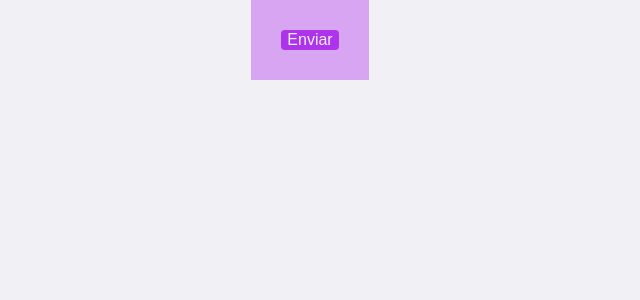
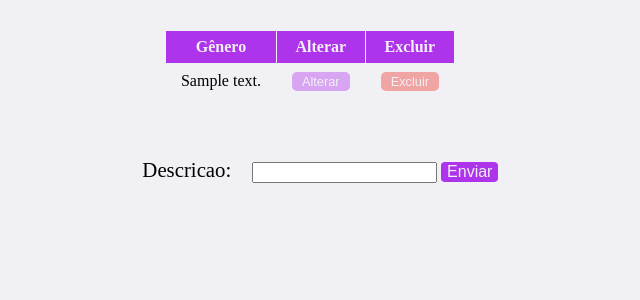
Before and after one commit to Paulo-Felipe-96/igti_flix, a Django app: page /genero/ in a window 1280 px wide. Shown: the part 48-348 px from the top of the page, without its empty margins (330-970 px from the left). Run offline with Django 3.2, Linux system fonts and the light colour scheme; tables that the repository leaves empty hold one stand-in row (values such as "Sample post").

Commit message:
Finalizando a primeira parte com Django, crud completo

```diff
--- a/genero/forms.py
+++ b/genero/forms.py
@@ -2,7 +2,7 @@ from django import forms
 from genero.models import Genero
 
 
-class GeneroForm(forms.Form):
+class GeneroForm(forms.ModelForm):
     class Meta:
         model = Genero
         fields = '__all__'
--- a/genero/urls.py
+++ b/genero/urls.py
@@ -2,5 +2,7 @@ from django.urls import path
 from . import views
 
 urlpatterns = [
-    path('', views.cadastro, name='cadastro')
+    path('', views.cadastro, name='cadastro'),
+    path('delete/<id>', views.delete, name='delete'),
+    path('update/<id>', views.update, name='update')
 ]
--- a/genero/views.py
+++ b/genero/views.py
@@ -1,10 +1,48 @@
 from django.shortcuts import render
+from django.http import HttpResponseNotAllowed
 from . import forms
+from . import models
+
 
 # Create your views here.
 
 
 def cadastro(request):
     form = forms.GeneroForm()
-    data_dict = {'form': form}
+    if request.method == 'POST':
+        print('Salvar os dados')
+        form = forms.GeneroForm(request.POST)
+        print(form)
+        if form.is_valid():
+            form.save(commit=True)
+        else:
+            print('ERROR')
+    gender_list = models.Genero.objects.order_by('descricao')
+    data_dict = {'form': form, 'gender_records': gender_list}
     return render(request, 'genero/genero.html', data_dict)
+
+
+def delete(request, id):
+    try:
+        models.Genero.objects.filter(id=id).delete()
+        form = forms.GeneroForm()
+        gender_list = models.Genero.objects.order_by('descricao')
+        data_dict = {'form': form, 'gender_records': gender_list}
+        return render(request, 'genero/genero.html', data_dict)
+    except:
+        return HttpResponseNotAllowed
+
+
+def update(request, id):
+    item = models.Genero.objects.get(id=id)
+    if request.method == 'GET':
+        form = forms.GeneroForm(initial={'descricao': item.descricao})
+        data_dict = {'form': form}
+        return render(request, 'genero/update.html', data_dict)
+    if request.method == 'POST':
+        form = forms.GeneroForm(request.POST)
+        item.descricao = form.data['descricao']
+        item.save()
+        gender_list = models.Genero.objects.order_by('descricao')
+        data_dict = {'form': form, 'gender_records': gender_list}
+        return render(request, 'genero/genero.html', data_dict)
--- a/static/crud.css
+++ b/static/crud.css
@@ -12,10 +12,6 @@ form {
     display: flex;
     flex-direction: column;
     align-items: center;
-}
-
-#my_form {
-    background-color: var(--low-purp);
 }
 
 form label {
@@ -37,3 +33,39 @@ form label {
     background-color: var(--low-purp);
     transition-duration: 0.1s;
 }
+
+table {
+    margin: 30px;
+    text-align: center;
+}
+
+thead {
+    background-color: var(--high-purp);
+    color: var(--ice);
+    font-weight: bold;
+}
+
+td,
+th {
+    border: 1px solid var(--ice);
+    padding: 8px 15px;
+}
+
+.list-button {
+    border: none;
+    border-radius: 5px;
+    padding: 2px 10px;
+    font-size: 0.8em;
+}
+
+.apagar-button {
+    background: rgb(240, 164, 164);
+}
+
+.editar-button {
+    background: var(--low-purp);
+}
+
+.editar-button, .apagar-button {
+    color: var(--ice);
+}
--- a/templates/genero/genero.html
+++ b/templates/genero/genero.html
@@ -2,6 +2,30 @@
 {% block content %}
 <main>
     <div class="container">
+        <div>
+            {% if gender_records %}
+            <table>
+                <thead>
+                    <th>Gênero</th>
+                    <th>Alterar</th>
+                    <th>Excluir</th>
+                </thead>
+                <tbody>
+                    {% for gender in gender_records %}
+                    <tr>
+                        <td>{{ gender.descricao }}</td>
+                        <td><button class="list-button editar-button"
+                                onclick="updateItem({{ gender.id }})">Alterar</button></td>
+                        <td><button class="list-button apagar-button"
+                                onclick='deleteItem({{ gender.id }})'>Excluir</button></td>
+                    </tr>
+                    {% endfor %}
+                </tbody>
+            </table>
+            {% else %}
+            <p>Nenhum dado cadastrado</p>
+            {% endif%}
+        </div>
         <div id="my_form">
             <form onsubmit="/genero" id="form-genero" method="POST">{% csrf_token %}
                 {{form}}
@@ -10,4 +34,31 @@
         </div>
     </div>
 </main>
+<script>
+    function deleteItem(id) {
+        const csrftoken = document.querySelector('[name=csrfmiddlewaretoken]').value;
+        const request = new Request(
+            `/genero/delete/${id}`, {
+                'headers': {
+                    'X-CSRFToken': csrftoken
+                }
+            }
+        );
+
+        fetch(request, {
+            method: 'DELETE',
+            mode: 'same-origin'
+        }).then(function (response) {
+            if (response.status === 500) {
+                alert('Não foi possível excluir!');
+            } else {
+                location.replace('/genero')
+            }
+        });
+    }
+
+    function updateItem(id) {
+        location.replace(`/genero/update/${id}`)
+    }
+</script>
 {% endblock %}
--- a/templates/menu.html
+++ b/templates/menu.html
@@ -4,7 +4,7 @@
             <li><a href="/principal">Principal</a></li>
             <li><a href="/genero">Gênero</a></li>
             <li><a href="/">Série</a></li>
-            <li><a href="/admin">Admin</a></li>
+            <li><a href="/admin" target="_blank">Admin</a></li>
         </ul>
     </nav>
 </header>
```
Also changed, not shown: templates/genero/update.html (added, +13 -0 lines).
